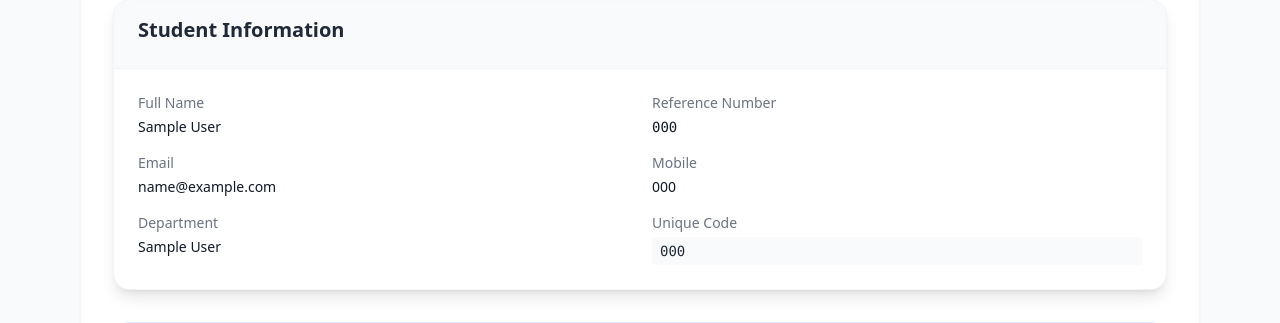
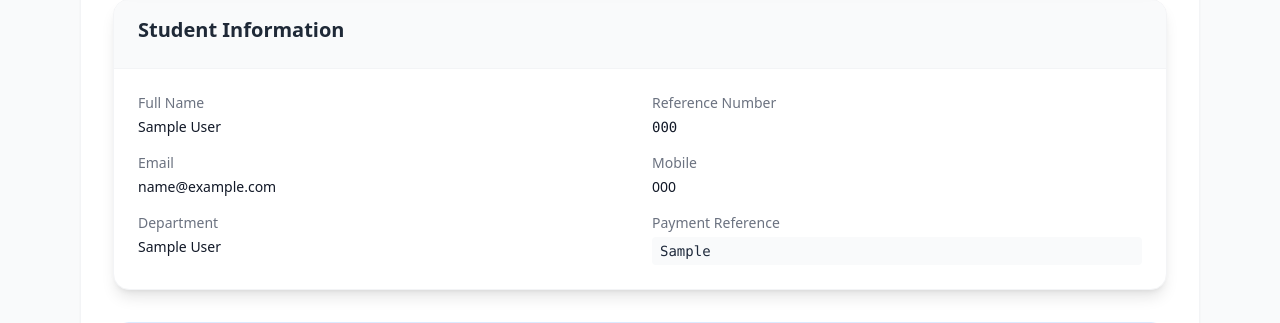
Before and after one commit to henryantwi/Dues-Colleection-SaaS-App, a Django app: page /students/registration/confirmation/00000000-0000-0000-0000-000000000001/ in a window 1280 px wide. Shown: the part 462-785 px from the top of the page. Run offline with Django 5.2, Linux system fonts and the light colour scheme; tables that the repository leaves empty hold one stand-in row (values such as "Sample post"); parts of the project's set-up code (start-up, migrations or seed data) failed here and were passed over; some libraries are stand-ins or nearby versions.

Commit message:
Update admin dashboard layout, remove commented code, and change unique code to payment reference in registration confirmation

```diff
--- a/src/administrators/templates/administrators/admin_dashboard.html
+++ b/src/administrators/templates/administrators/admin_dashboard.html
@@ -52,7 +52,7 @@
     <!-- Content Section -->
     <div class="card-content p-4 sm:p-8 space-y-6 sm:space-y-8">
         <!-- Statistics Grid - Made more responsive -->
-        <div class="grid grid-cols-1 sm:grid-cols-2 xl:grid-cols-4 gap-4 sm:gap-6">
+        <div class="grid grid-cols-1 sm:grid-cols-2 xl:grid-cols-2 gap-4 sm:gap-6">
             <!-- Total Amount Card -->
             <div class="glass-card p-6 transform hover:scale-[1.02] transition-all duration-300">
                 <div class="flex items-center">
--- a/src/payments/views.py
+++ b/src/payments/views.py
@@ -129,7 +129,6 @@ def verify_payment(request, reference):
                         year_group=pending_reg.year_group,
                         level=pending_reg.level,
                         tshirt_option=request.session.get('registration_preview', {}).get('tshirt_option', 'none')
-                        # Add this line
                     )
                     # Delete pending registration
                     pending_reg.delete()
--- a/src/students/templates/students/registration_confirmation.html
+++ b/src/students/templates/students/registration_confirmation.html
@@ -103,8 +103,8 @@
                         <dd class="mt-1 text-sm text-gray-900">{{ student.department.name }}</dd>
                     </div>
                     <div>
-                        <dt class="text-sm font-medium text-gray-500">Unique Code</dt>
-                        <dd class="mt-1 text-sm font-mono bg-gray-50 px-2 py-1 rounded">{{ student.unique_code }}</dd>
+                        <dt class="text-sm font-medium text-gray-500">Payment Reference</dt>
+                        <dd class="mt-1 text-sm font-mono bg-gray-50 px-2 py-1 rounded">{{ student.payment.reference }}</dd>
                     </div>
                     {% if student.year_group == 1 and student.department.tshirt_included %}
                     <div class="col-span-1 sm:col-span-2 border-t border-gray-100 pt-4 mt-2">
```
